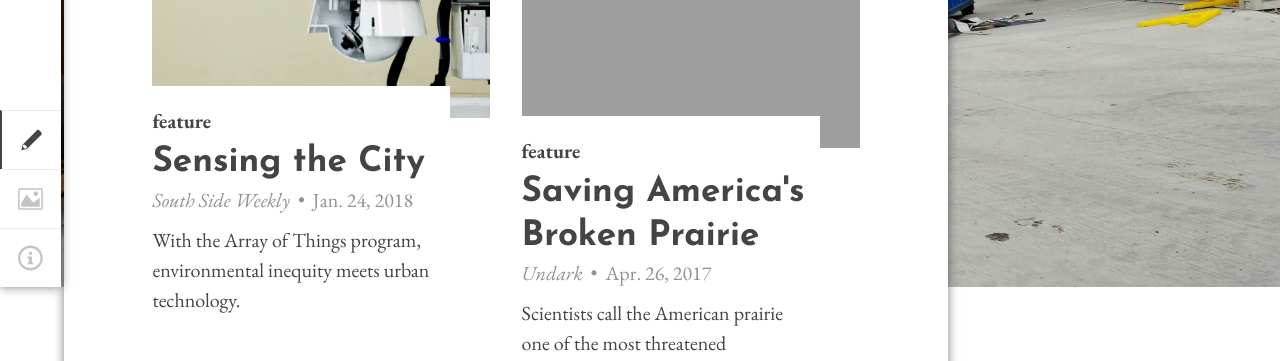
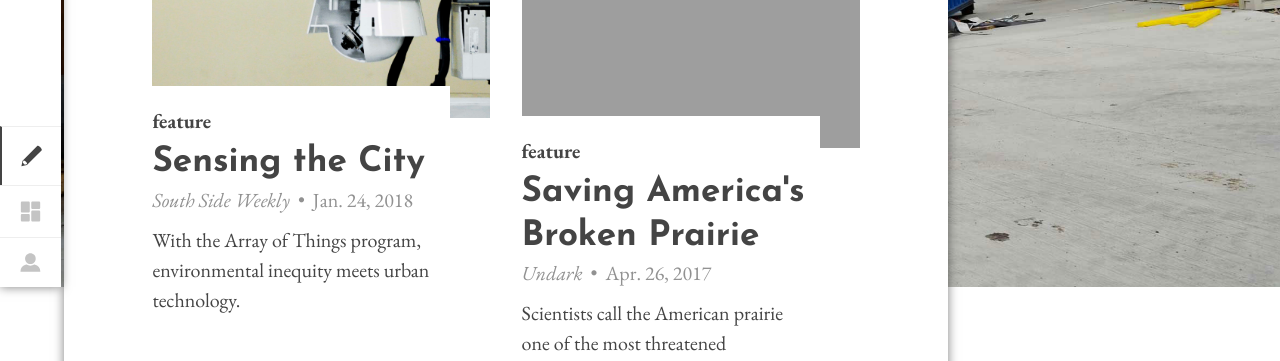
Before and after one commit to dungerdunger/dungerdunger.github.io, a Jekyll site: the page built from _pages/01_writing.md, in a window 1280 px wide. Shown: the part 613-974 px from the top of the page. Built offline with Jekyll 4.4.1, drawn with Linux system fonts in a browser that asks for light colours.

Commit message:
switched in new icons for nav page; added image to cfs poster

```diff
--- a/_includes/header.html
+++ b/_includes/header.html
@@ -7,7 +7,7 @@
 		{% if node.title %}
 			{% assign downtitle = node.title | downcase %}
 			<a class="nav-page {% if node.url == page.url or downtitle == page.collection %} active {% endif %}" href="{{ node.url | prepend: site.baseurl }}">
-				{% include {{ node.title | downcase | prepend: '/svg/' | append: '.svg'}} %}
+				{% include {{ node.icon | downcase | prepend: '/svg/' | append: '.svg'}} %}
 				<p class="nav-page-title">{{ node.title }}</p>
 			</a>
 		{% endif %}
--- a/_pages/01_writing.md
+++ b/_pages/01_writing.md
@@ -5,7 +5,7 @@
 img: assets/img/boom.jpg
 img-background_size: auto 100%
 img-background_position: center
-icon: pencil
+icon: writing
 ---
 
 I write features, essays, and reviews on technology, energy, the environment, the Midwest and everything else.
--- a/_sass/_style.scss
+++ b/_sass/_style.scss
@@ -425,7 +425,7 @@
 	header {
 		nav {
 			a.nav-page {
-				fill: $color1;
+				fill: lighten($color1, 5%);
 			}
 
 		}
```
Also changed, not shown: _design/cfs_branding_posters.md (+1 -0 lines), _pages/02_design.md (+1 -0 lines), _pages/03_about.md (+1 -0 lines), _includes/svg/design-avatar.svg (added), _includes/svg/design-avatar2.svg (added), _includes/svg/design-head.svg (added), _includes/svg/design-old.svg (added), _includes/svg/design-shapes.svg (added), _includes/svg/design.svg, _includes/svg/noun_Head_171171_000000.svg (added), assets/img/cfs-live-x.jpg (added), 1 other file.
